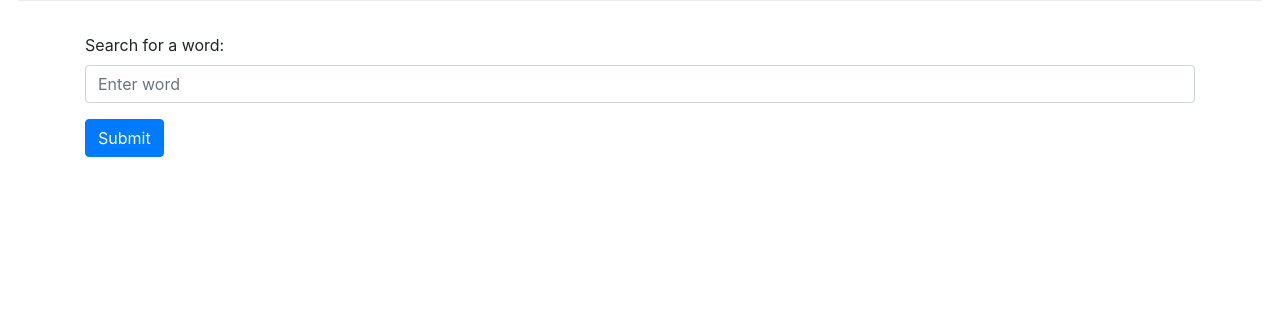
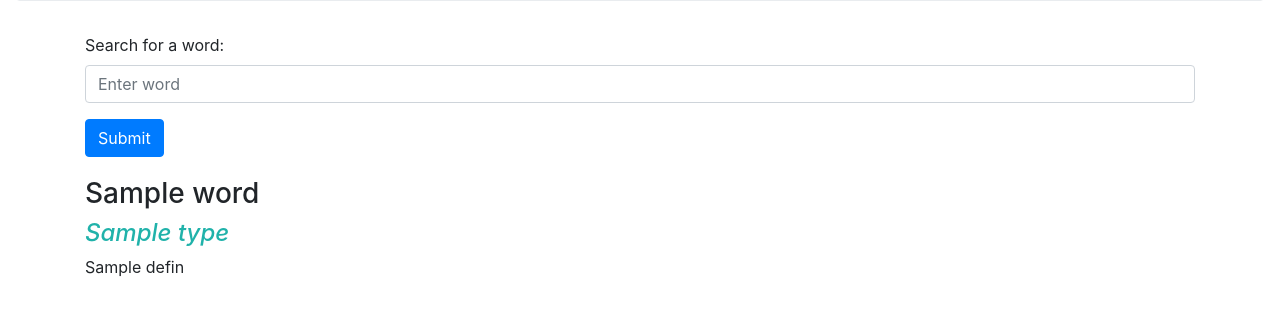
Before and after one commit to im-ishaanm/Dictionary-App---Flask, a Flask app: template templates/home.html in a window 1280 px wide. Shown: the part 305-621 px from the top of the page. Run offline with Flask 2, Linux system fonts and the light colour scheme; the template is opened without the code that fills it: most values are stand-ins (such as "Sample title", 1, 10 or a date in 2020); some libraries are stand-ins or nearby versions.

Commit message:
Added web scraping for words and results

```diff
--- a/app.py
+++ b/app.py
@@ -1,10 +1,34 @@
-from flask import Flask,render_template
+from flask import Flask, render_template, request
+import requests
+from bs4 import BeautifulSoup as bs
 
 app = Flask(__name__)
 
-@app.route('/')
+
+def searchWord(word):
+    word = str(word)
+    URL = 'https://www.merriam-webster.com/dictionary/'+word
+    req = requests.get(URL)
+    soup = bs(req.content, 'html5lib')
+
+    types = soup.findAll('a', {'class': 'important-blue-link'})
+    defin = soup.findAll('span', {'class': 'dtText'})
+
+    defin = defin[0].text
+    defin = defin.replace(':', '', 1)
+
+    return [word, types[0].text, defin]
+
+
+@app.route('/', methods=['GET', 'POST'])
 def home():
-    return render_template('home.html')
+    if request.method == 'POST':
+        word = request.form['word']
+        data = searchWord(word)
+        return render_template('home.html', Word=data[0], Type=data[1], Defin=data[2])
+    else:
+        return render_template('home.html')
+
 
 @app.route('/about')
 def about():
--- a/templates/home.html
+++ b/templates/home.html
@@ -1,18 +1,41 @@
-{% extends 'layout.html' %}
+{% extends 'layout.html' %} {% block body %}
 
-{% block body %}
+<style>
+  .result {
+    margin-top: 20px;
+  }
+  .result h4 i {
+    color: lightseagreen;
+  }
+</style>
 
-    <div class='jumbotron text-center'>
+<div class="jumbotron text-center">
   <h1>Dictionary App</h1>
   <p class="lead">Created by Ishaan, Param and Bharadwaj.</p>
 </div>
 <div class="container">
-        <form>
+  <form action="#" method="POST">
     <div class="form-group">
       <label for="exampleInputEmail1">Search for a word:</label>
-                <input type="text" class="form-control" id="exampleInputEmail1" aria-describedby="emailHelp" placeholder="Enter word">
+      <input
+        type="text"
+        class="form-control"
+        id="exampleInputEmail1"
+        aria-describedby="emailHelp"
+        placeholder="Enter word"
+        name="word"
+      />
     </div>
     <button type="submit" class="btn btn-primary">Submit</button>
   </form>
 </div>
+<div class="result container">
+  {% if Word %}
+  <h3>{{ Word }}</h3>
+  <h4>
+    <i>{{ Type }}</i>
+  </h4>
+  <p>{{ Defin }}</p>
+  {% endif %}
+</div>
 {% endblock %}
```
Also changed, not shown: req-test/req.py (added, +27 -0 lines). Lines whose indentation alone changed are shown as unchanged.
